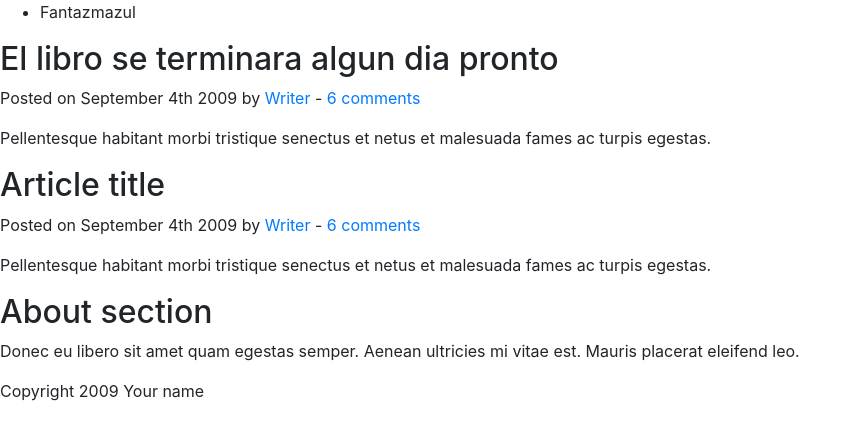
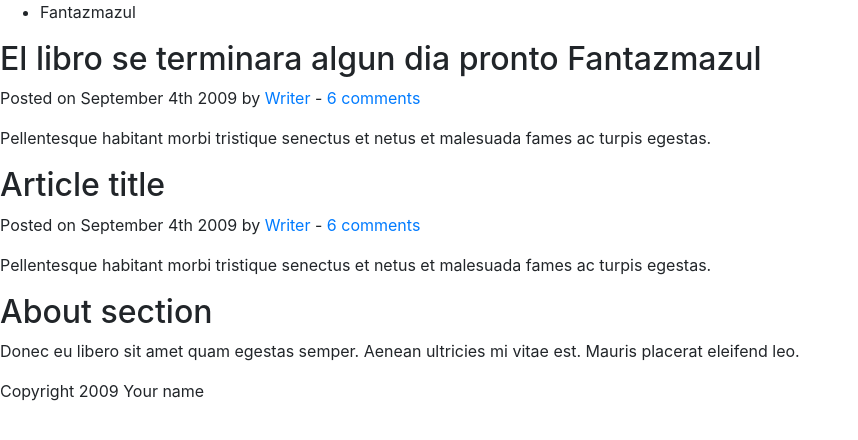
Before and after one commit to fantazamazul/demo-repo2, a plain HTML site: page index.html in a window 1280 px wide. Shown: the whole page, without its empty margins (0-858 px from the left). Drawn offline with nearby package versions, Linux system fonts and the light colour scheme.

Commit message:
Se modifico index.html la palabra fantazmazul

```diff
--- a/index.html
+++ b/index.html
@@ -23,7 +23,7 @@
 
 		<article>
 			<header>
-				<h2>El libro se terminara algun dia pronto</h2>
+				<h2>El libro se terminara algun dia pronto Fantazmazul</h2>
 				<p>Posted on <time datetime="2009-09-04T16:31:24+02:00">September 4th 2009</time> by <a href="#">Writer</a> - <a href="#comments">6 comments</a></p>
 			</header>
 			<p>Pellentesque habitant morbi tristique senectus et netus et malesuada fames ac turpis egestas.</p>
```
